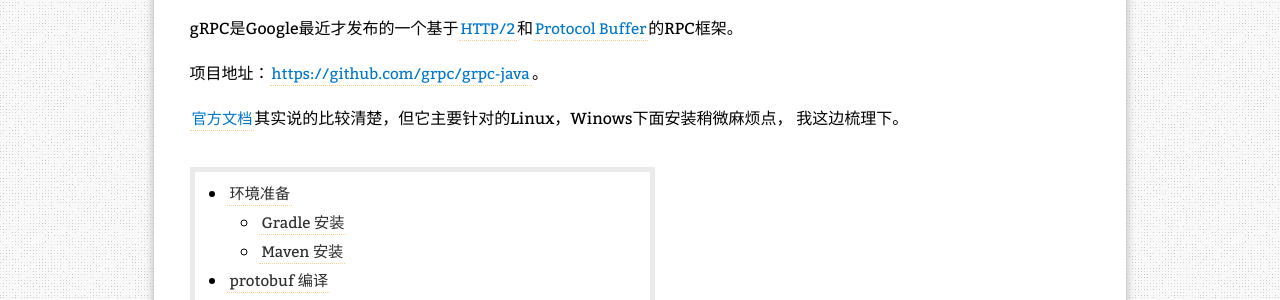
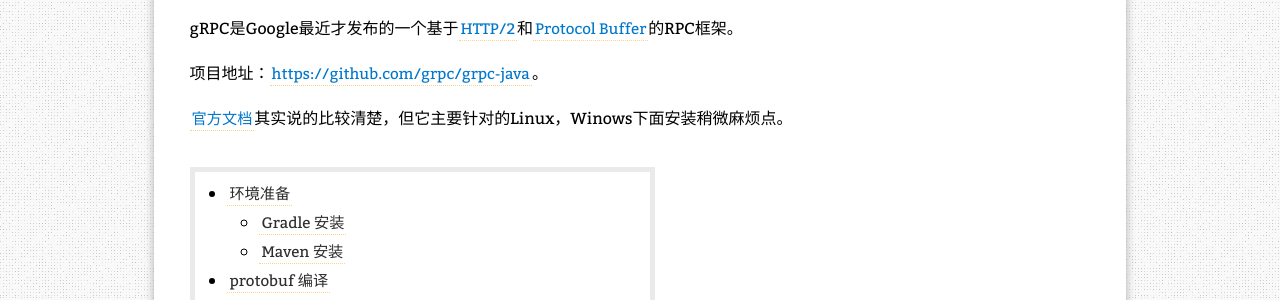
Before and after one commit to zhanjindong/zhanjindong.github.io, a Jekyll site: the page built from _posts/2015-03-19-install-grpc-on-windows.md, in a window 1280 px wide and 900 px high. Shown: the part 303-603 px from the top of the window. Built offline with Jekyll 4.4.1, drawn with Linux system fonts in a browser that asks for light colours; nearby versions of some CDN libraries; comment, search, counter and statistics services are not loaded; a style sheet for code colours, icons or effects is not loaded.

Commit message:
add post

```diff
--- a/_posts/2015-03-19-install-grpc-on-windows.md
+++ b/_posts/2015-03-19-install-grpc-on-windows.md
@@ -12,9 +12,7 @@
 
 项目地址：[https://github.com/grpc/grpc-java][12]。
 
-[官方文档][1]其实说的比较清楚，但它主要针对的Linux，Winows下面安装稍微麻烦点，
-我这边梳理下。
-
+[官方文档][1]其实说的比较清楚，但它主要针对的Linux，Winows下面安装稍微麻烦点。
 * Kramdown table of contents
 {:toc .toc}
 
```
